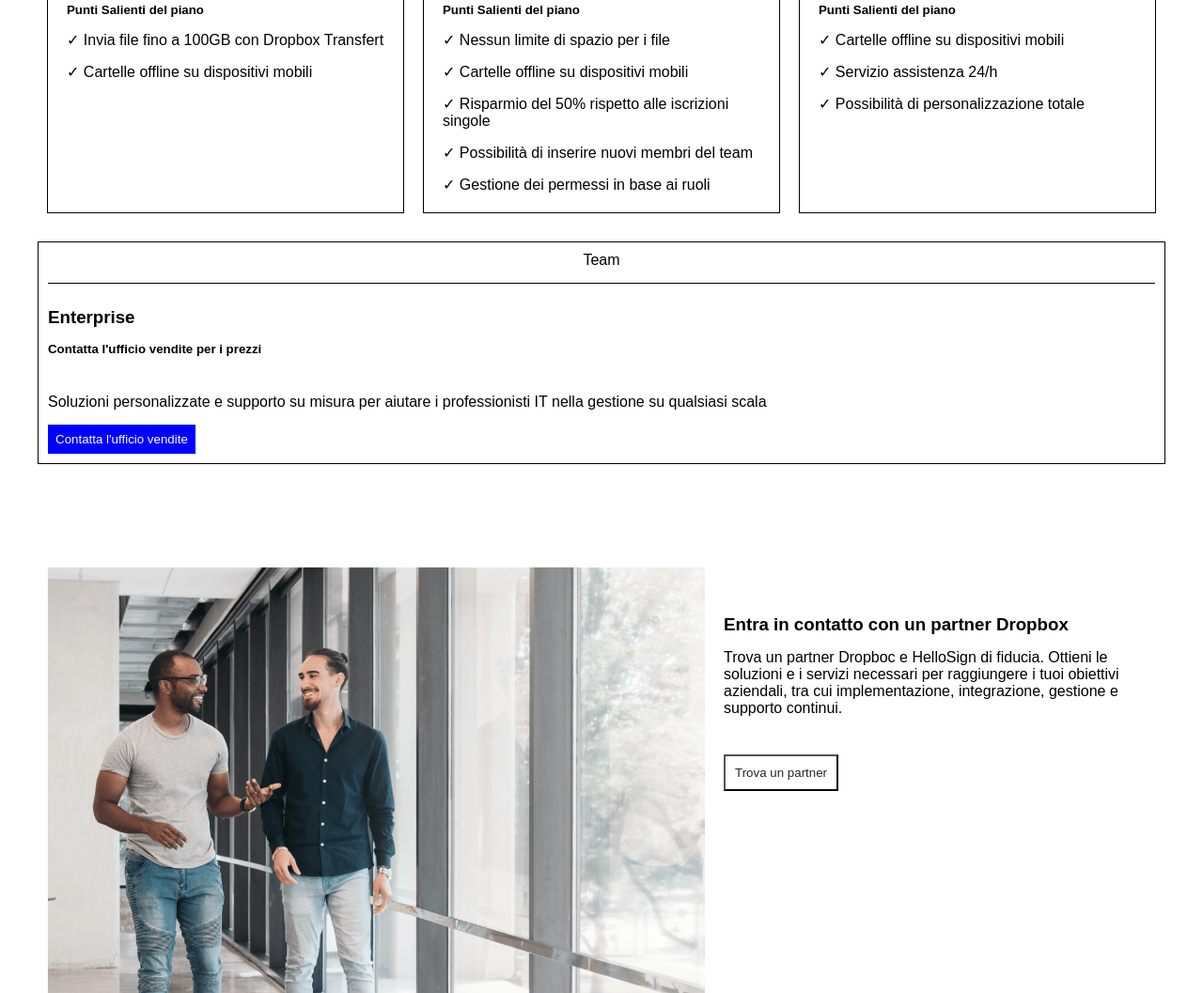
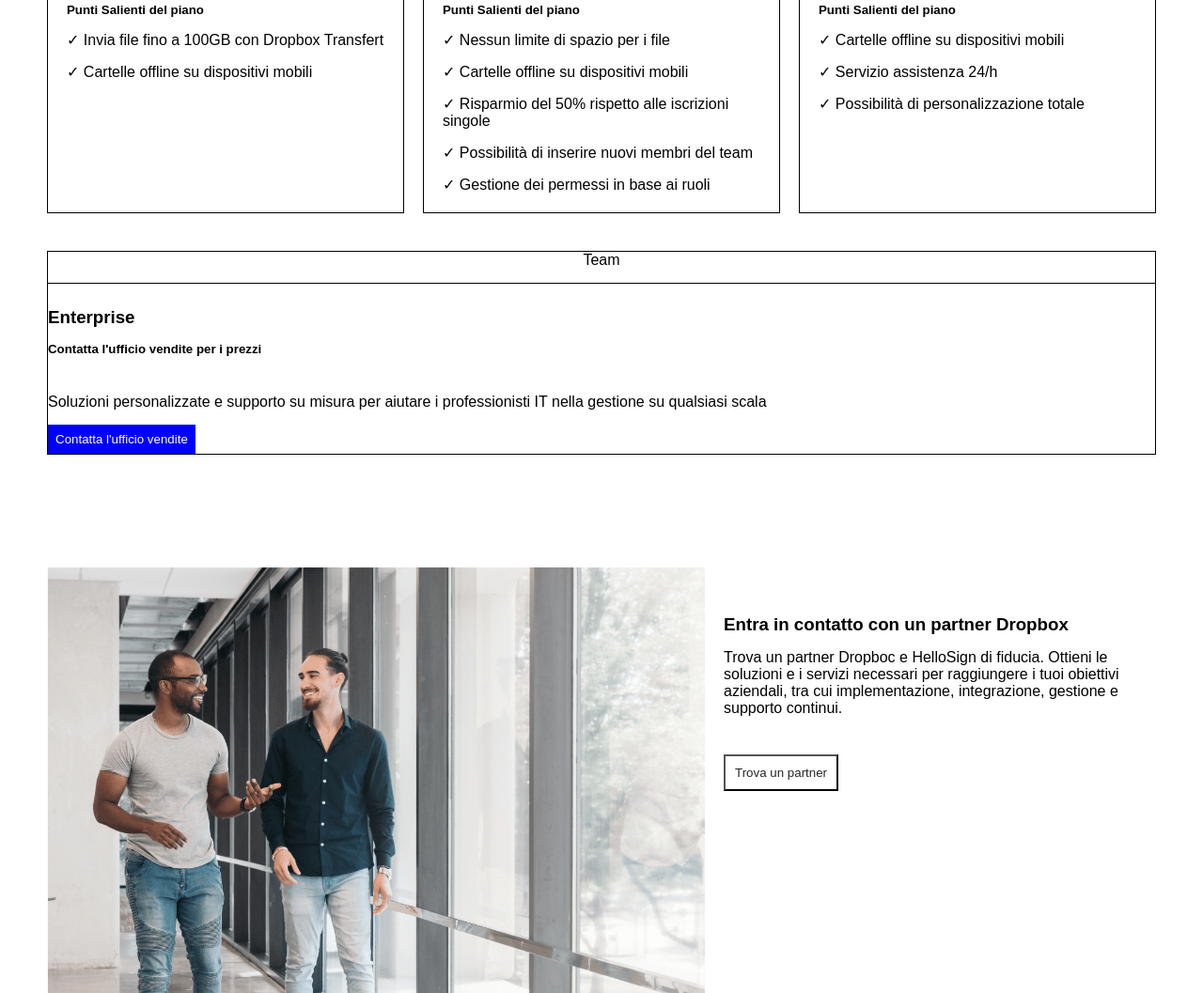
Before and after one commit to antoniozacca/htmlcss-dropbox, a plain HTML site: page index.html in a window 1280 px wide. Shown: the part 1438-2495 px from the top of the page at 94% size. Drawn offline with Linux system fonts and the light colour scheme.

Commit message:
modifiche

```diff
--- a/css/style.css
+++ b/css/style.css
@@ -124,6 +124,9 @@ ul li{
 .height-300{
     height: 300px;
 }
+.min-height{
+    min-height: 400px;
+}
 .height-50{
     height: 50px;
 }
--- a/index.html
+++ b/index.html
@@ -121,7 +121,7 @@
                 </div>
                 <div class="col-33 ">
                     <div class="content padding-top-10 border-black height-full">
-                        <div class="border-bottom padding-bottom text-align-center">
+                        <div class="border-bottom padding-bottom text-align-center ">
 
                             <span>Azienda</span>
                         </div>
@@ -152,9 +152,11 @@
 
         </div>
         <!-- enterprise -->
-        <div class="container border-black margin-top-40">
+        <div class="container margin-top-40">
+            <div class="row">
+
                 <div class="col-100 ">
-                <div class="content">
+                    <div class="content border-black">
                         <div class="col-100 border-bottom text-align-center padding-bottom-15">
                             <span>Team</span>
                         </div>
@@ -171,6 +173,7 @@
                         </span>
                     </div>
 
+            </div>
             </div>
 
 
```
Lines whose indentation alone changed are shown as unchanged.
